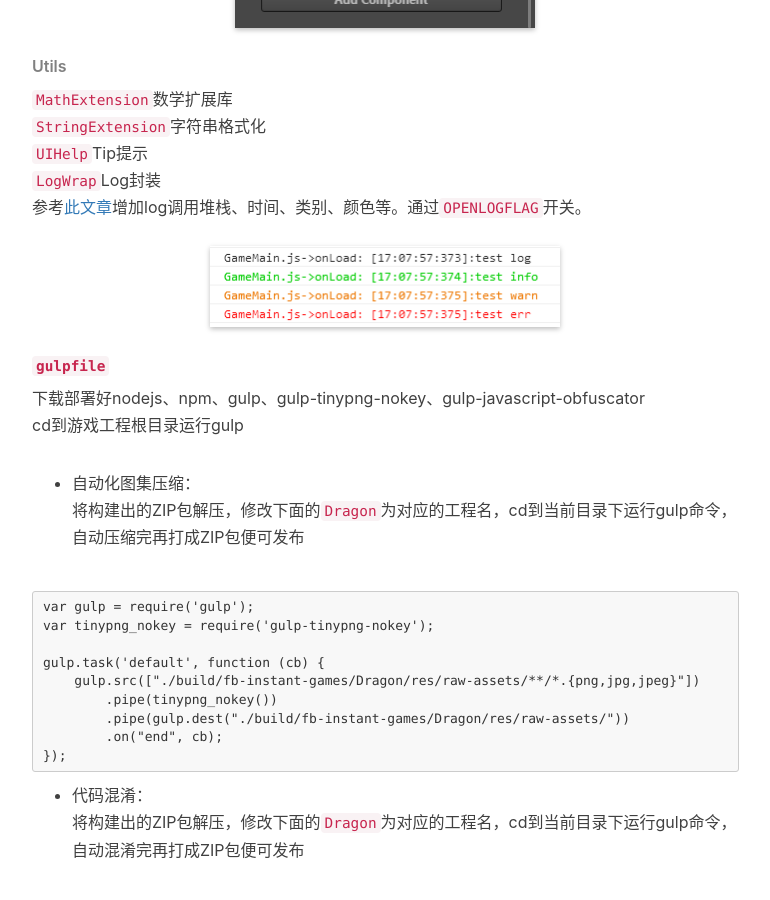
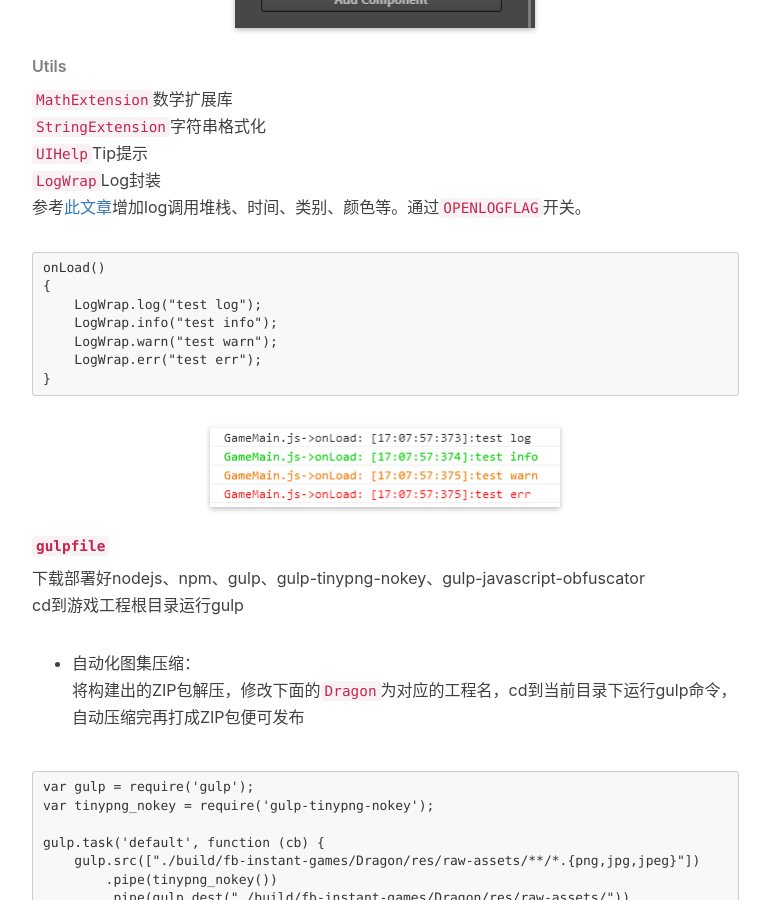
Before and after one commit to huangx916/huangx916.github.io, a Jekyll site: the page built from _posts/2019-01-01-gameplayframework.markdown, in a window 1280 px wide and 900 px high, scrolled down 3387 px. Shown: the whole window, without its empty margins (233-1003 px from the left). Built offline with Jekyll 4.4.1, drawn with Linux system fonts in a browser that asks for light colours; nearby versions of some CDN libraries; comment, search, counter and statistics services are not loaded.

Commit message:
Update 2019-01-01-gameplayframework.markdown

````diff
--- a/_posts/2019-01-01-gameplayframework.markdown
+++ b/_posts/2019-01-01-gameplayframework.markdown
@@ -67,6 +67,15 @@ UI管理类，可通过类名打开、关闭、显示、隐藏、获取对应UI
 `UIHelp`Tip提示
 `LogWrap`Log封装
 参考[此文章](https://blog.csdn.net/u013158916/article/details/53537922)增加log调用堆栈、时间、类别、颜色等。通过`OPENLOGFLAG`开关。
+```
+onLoad()
+{
+    LogWrap.log("test log");
+    LogWrap.info("test info");
+    LogWrap.warn("test warn");
+    LogWrap.err("test err");
+}
+```
 <img class="shadow" src="/img/in-post/gpfw/3.png" width="350">
 
 
````
